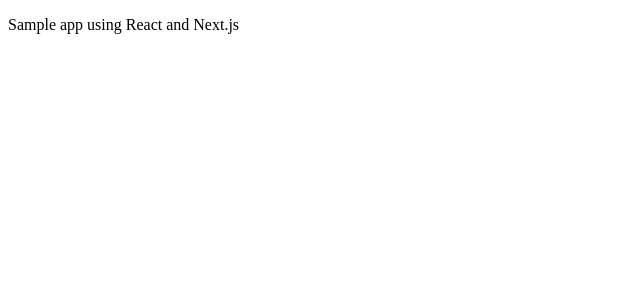
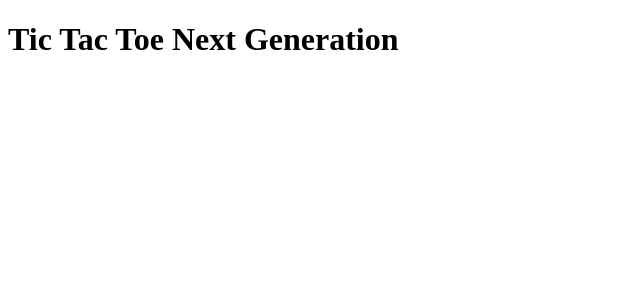
Before and after one commit to danrosenthal/tic-tac-toe-ng, a Next.js app: page / in a window 1280 px wide. Shown: the top 300 px of the page, without its empty margins (0-640 px from the left). Built offline with nearby package versions, Linux system fonts and the light colour scheme.

Commit message:
get typescript setup and initialize index.tsx file

```diff
--- /dev/null
+++ b/next.config.js
@@ -0,0 +1,2 @@
+const withTypescript = require('@zeit/next-typescript');
+module.exports = withTypescript();
--- a/package.json
+++ b/package.json
@@ -1,5 +1,5 @@
 {
-  "name": "tic-tac-toe-ng",
+  "name": "tic-tac-toe-next-generation",
   "version": "1.0.0",
   "description": "",
   "main": "index.js",
@@ -13,6 +13,8 @@
   "author": "",
   "license": "ISC",
   "dependencies": {
+    "@types/next": "^8.0.3",
+    "@zeit/next-typescript": "^1.1.1",
     "next": "^8.0.3",
     "react": "^16.8.6",
     "react-dom": "^16.8.6"
--- /dev/null
+++ b/pages/_app.tsx
@@ -0,0 +1,20 @@
+import App from 'next/app';
+import Head from 'next/head';
+import * as React from 'react';
+
+class TicTacToe extends App {
+  render() {
+    const { Component, pageProps } = this.props;
+    return (
+      <React.Fragment>
+        <Head>
+          <title>Sample App</title>
+          <meta charSet="utf-8" />
+        </Head>
+        <Component {...pageProps} />
+      </React.Fragment>
+    );
+  }
+}
+
+export default TicTacToe;
--- a/pages/index.js
+++ /dev/null
@@ -1,7 +0,0 @@
-const Index = () => (
-  <div>
-    <p>Sample app using React and Next.js</p>
-  </div>
-);
-
-export default Index;
--- /dev/null
+++ b/pages/index.tsx
@@ -0,0 +1,9 @@
+import * as React from 'react';
+
+export default class Index extends React.PureComponent<{}, never> {
+  render() {
+    return (
+      <h1>Tic Tac Toe Next Generation</h1>
+    )
+  }
+}
```
Also changed, not shown: tsconfig.json (added, +19 -0 lines), .babelrc (added), 2 other files (tests, documents, lock files or other folders).
